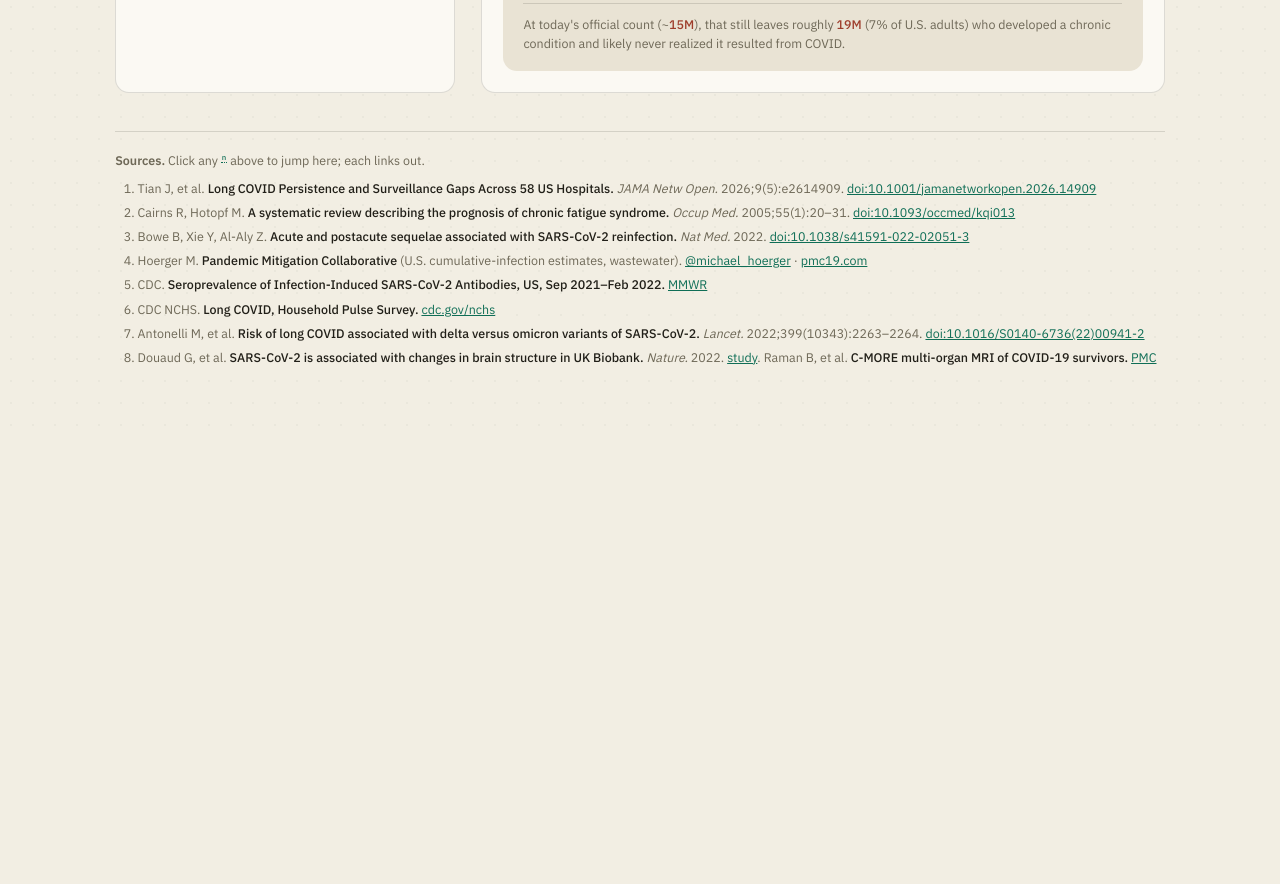
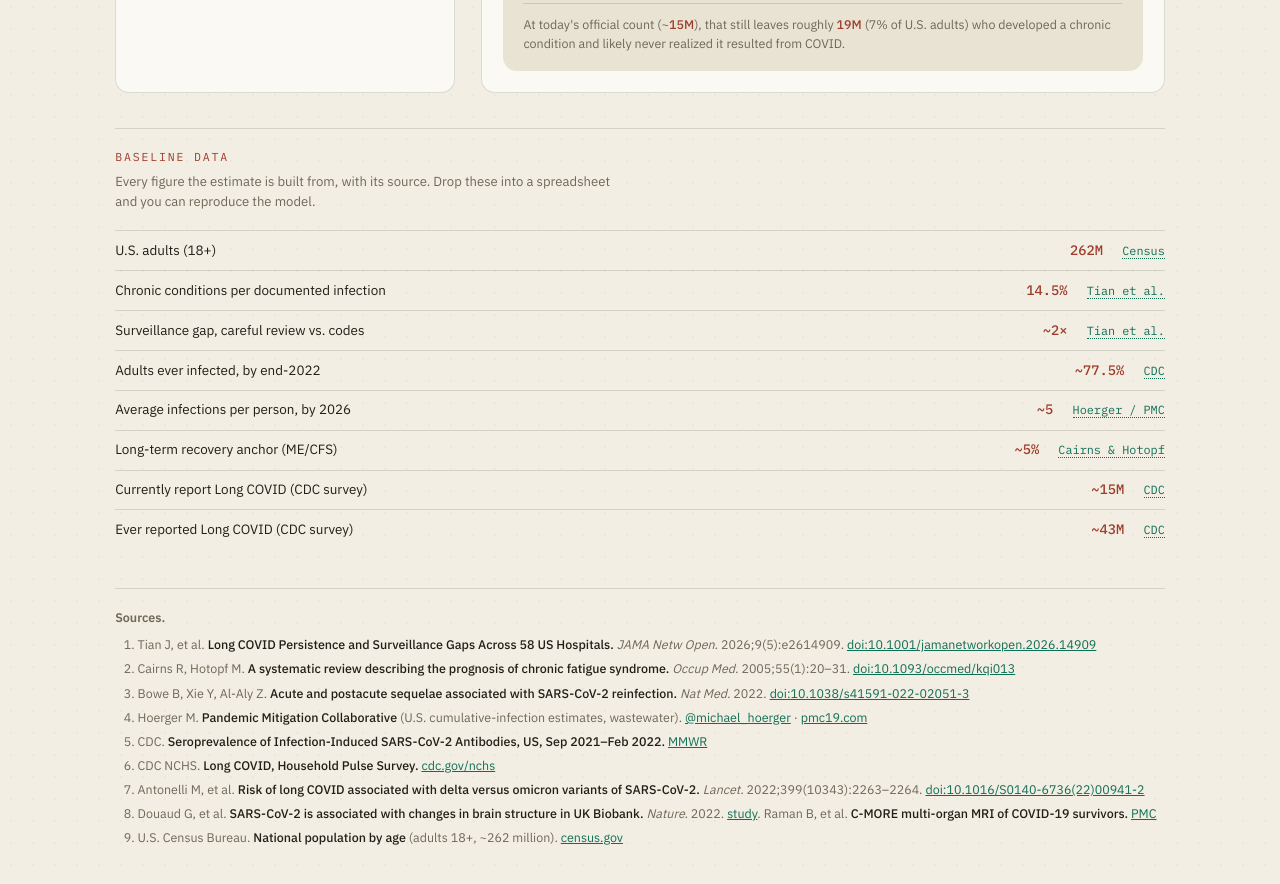
Before and after one commit to justinritchie/chronic-covid-tian-et-al, a plain HTML site: page index.html in a window 1280 px wide. Shown: the part 2776-3660 px from the top of the page. Before the commit the page ends 3212 px from the top, so only its background shows below. Drawn offline with Linux system fonts and the light colour scheme.

Commit message:
Add a reproducible "Baseline data" appendix (every input + value + source); relabel pyramid tier to "Clinically detected, nationwide estimate"; trim subclinical-off readout and Sources caption; add Census source

```diff
--- a/index.html
+++ b/index.html
@@ -224,6 +224,16 @@ svg{display:block;width:100%;height:auto}
 .gapcap .un{color:var(--clay)}
 .note-block{background:var(--paper2);border-radius:12px;padding:1.1rem 1.3rem;margin-top:1.6rem;font-size:.9rem;color:var(--ink)}
 .note-block b{color:var(--clay)}
+.basedata{margin-top:2.2rem;border-top:1px solid var(--line);padding-top:1.2rem}
+.basedata .bdh{font-family:var(--mono);font-size:.72rem;letter-spacing:.16em;text-transform:uppercase;color:var(--clay);margin:0 0 .35rem}
+.basedata .bdintro{font-size:.82rem;color:var(--muted);margin:0 0 1.1rem;max-width:64ch;text-wrap:pretty}
+.bdrow{display:grid;grid-template-columns:minmax(0,1fr) auto auto;gap:.25rem 1.2rem;align-items:baseline;padding:.55rem 0;border-top:1px solid var(--line)}
+.bdrow:first-of-type{border-top:none}
+.bdl{font-size:.84rem;color:var(--ink)}
+.bdv{font-family:var(--mono);font-weight:500;font-size:.86rem;color:var(--clay);text-align:right;font-variant-numeric:tabular-nums;white-space:nowrap}
+.bds{font-family:var(--mono);font-size:.74rem;white-space:nowrap;text-align:right}
+.bds a{color:var(--teal);text-decoration:none;border-bottom:1px dotted var(--teal)}
+.bds a:hover{color:var(--clay);border-color:var(--clay)}
 footer{margin-top:2.4rem;border-top:1px solid var(--line);padding-top:1.2rem;font-size:.78rem;color:var(--muted)}
 footer a{color:var(--teal)} footer ol{margin:.5rem 0 0;padding-left:1.4rem} footer li{margin-bottom:.3rem}
 footer li:target{background:rgba(176,116,26,.16);border-radius:4px}
@@ -390,8 +400,21 @@ footer li:target{background:rgba(176,116,26,.16);border-radius:4px}
     </div>
   </div>
 
+  <div class="basedata">
+    <div class="bdh">Baseline data</div>
+    <p class="bdintro">Every figure the estimate is built from, with its source. Drop these into a spreadsheet and you can reproduce the model.</p>
+    <div class="bdrow"><span class="bdl">U.S. adults (18+)</span><span class="bdv">262M</span><span class="bds"><a href="#s9">Census</a></span></div>
+    <div class="bdrow"><span class="bdl">Chronic conditions per documented infection</span><span class="bdv">14.5%</span><span class="bds"><a href="#s1">Tian et al.</a></span></div>
+    <div class="bdrow"><span class="bdl">Surveillance gap, careful review vs. codes</span><span class="bdv">~2×</span><span class="bds"><a href="#s1">Tian et al.</a></span></div>
+    <div class="bdrow"><span class="bdl">Adults ever infected, by end-2022</span><span class="bdv">~77.5%</span><span class="bds"><a href="#s5">CDC</a></span></div>
+    <div class="bdrow"><span class="bdl">Average infections per person, by 2026</span><span class="bdv">~5</span><span class="bds"><a href="#s4">Hoerger / PMC</a></span></div>
+    <div class="bdrow"><span class="bdl">Long-term recovery anchor (ME/CFS)</span><span class="bdv">~5%</span><span class="bds"><a href="#s2">Cairns &amp; Hotopf</a></span></div>
+    <div class="bdrow"><span class="bdl">Currently report Long COVID (CDC survey)</span><span class="bdv">~15M</span><span class="bds"><a href="#s6">CDC</a></span></div>
+    <div class="bdrow"><span class="bdl">Ever reported Long COVID (CDC survey)</span><span class="bdv">~43M</span><span class="bds"><a href="#s6">CDC</a></span></div>
+  </div>
+
   <footer>
-    <strong>Sources.</strong> Click any <a class="fn" href="#s1" title="example">n</a> above to jump here; each links out.
+    <strong>Sources.</strong>
     <ol>
       <li id="s1">Tian J, et al. <span class="srct">Long COVID Persistence and Surveillance Gaps Across 58 US Hospitals.</span> <em>JAMA Netw Open.</em> 2026;9(5):e2614909. <a href="https://doi.org/10.1001/jamanetworkopen.2026.14909" target="_blank" rel="noopener">doi:10.1001/jamanetworkopen.2026.14909</a></li>
       <li id="s2">Cairns R, Hotopf M. <span class="srct">A systematic review describing the prognosis of chronic fatigue syndrome.</span> <em>Occup Med.</em> 2005;55(1):20–31. <a href="https://doi.org/10.1093/occmed/kqi013" target="_blank" rel="noopener">doi:10.1093/occmed/kqi013</a></li>
@@ -401,6 +424,7 @@ footer li:target{background:rgba(176,116,26,.16);border-radius:4px}
       <li id="s6">CDC NCHS. <span class="srct">Long COVID, Household Pulse Survey.</span> <a href="https://www.cdc.gov/nchs/covid19/pulse/long-covid.htm" target="_blank" rel="noopener">cdc.gov/nchs</a></li>
       <li id="s7">Antonelli M, et al. <span class="srct">Risk of long COVID associated with delta versus omicron variants of SARS-CoV-2.</span> <em>Lancet.</em> 2022;399(10343):2263–2264. <a href="https://doi.org/10.1016/S0140-6736(22)00941-2" target="_blank" rel="noopener">doi:10.1016/S0140-6736(22)00941-2</a></li>
       <li id="s8">Douaud G, et al. <span class="srct">SARS-CoV-2 is associated with changes in brain structure in UK Biobank.</span> <em>Nature.</em> 2022. <a href="https://www.medrxiv.org/content/10.1101/2021.06.11.21258690" target="_blank" rel="noopener">study</a>. Raman B, et al. <span class="srct">C-MORE multi-organ MRI of COVID-19 survivors.</span> <a href="https://pmc.ncbi.nlm.nih.gov/articles/PMC8586081/" target="_blank" rel="noopener">PMC</a></li>
+      <li id="s9">U.S. Census Bureau. <span class="srct">National population by age</span> (adults 18+, ~262 million). <a href="https://www.census.gov/" target="_blank" rel="noopener">census.gov</a></li>
     </ol>
   </footer>
 </div>
@@ -493,7 +517,7 @@ function drawPyramid(r){
   };
   let h='';
   h+=frow("Officially counted now",M(coded),W(coded),"#8C8676",{cite:6,desc:"Adults who report Long COVID now in the CDC's national survey. The U09.9 billing code captures even fewer."});
-  h+=frow("Clinically detected (our estimate)",M(detected),W(detected),"#0F6E56",{desc:"Applying Tian et al.'s finding that review catches about 2× the diagnostic codes.<a class='fn' href='#s1'>1</a> Not a figure from the study."});
+  h+=frow("Clinically detected, nationwide estimate",M(detected),W(detected),"#0F6E56",{desc:"Applying Tian et al.'s finding that review catches about 2× the diagnostic codes.<a class='fn' href='#s1'>1</a>"});
   h+=frow("Ever-developed chronic conditions (your estimate)",M(ever),W(ever),"#9E3D2B",{ctl:"ctl-traj",desc:"Scaled to all U.S. adults, including those who have recovered"});
   h+='<div class="fwater">below the waterline</div>';
   h+= on ? frow("+ Subclinical impacts (combined)",M(subTotal),W(subTotal),null,{sub:true,ctl:"ctl-subclin",desc:"Measurable injury, no diagnosed condition"})
@@ -550,7 +574,7 @@ function render(){
   document.getElementById("subVal").textContent=S.subclin?S.subclin+"%":"off";
   document.getElementById("subOut").innerHTML=S.subclin
     ? `Adds ≈ <b>${M(subAdd)}</b> with measurable subclinical injury but no diagnosed condition, on top of the <b>${M(r.everPeople)}</b> cumulative chronic. Combined ≈ <b>${M(subTotal)}</b> ever affected. <i>Speculative; not in the headline or chart.</i>`
-    : `<i>Off. Dial up to add a speculative subclinical layer on top of the estimate above.</i>`;
+    : ``;
   const yrTip="Maps the infection-count axis to calendar years at the average pace (~0.85 infections/yr), so the 5th ≈ 2026";
   const yrLink=S.yearLayer
     ? ` These are now placed on <span class="yrtog" data-yeartoggle title="${yrTip}">calendar years</span>; click to switch back.`
```
